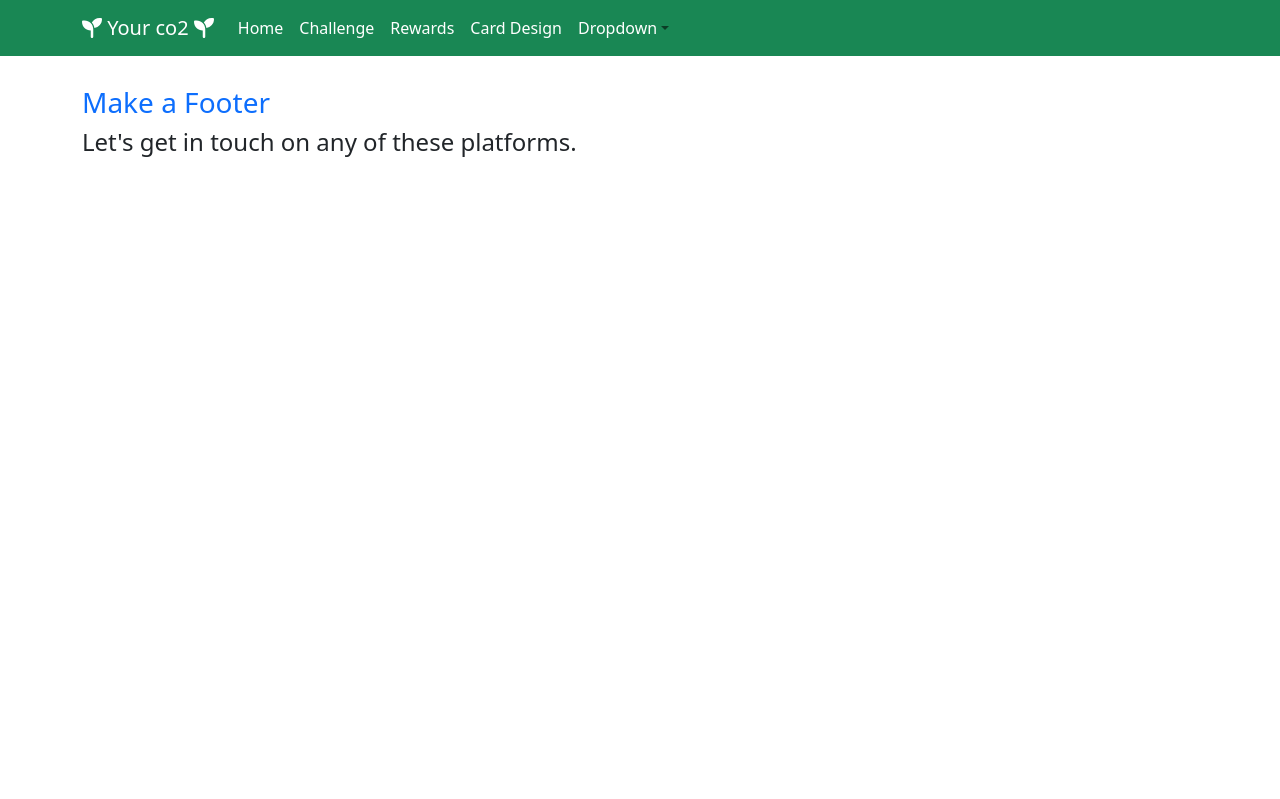
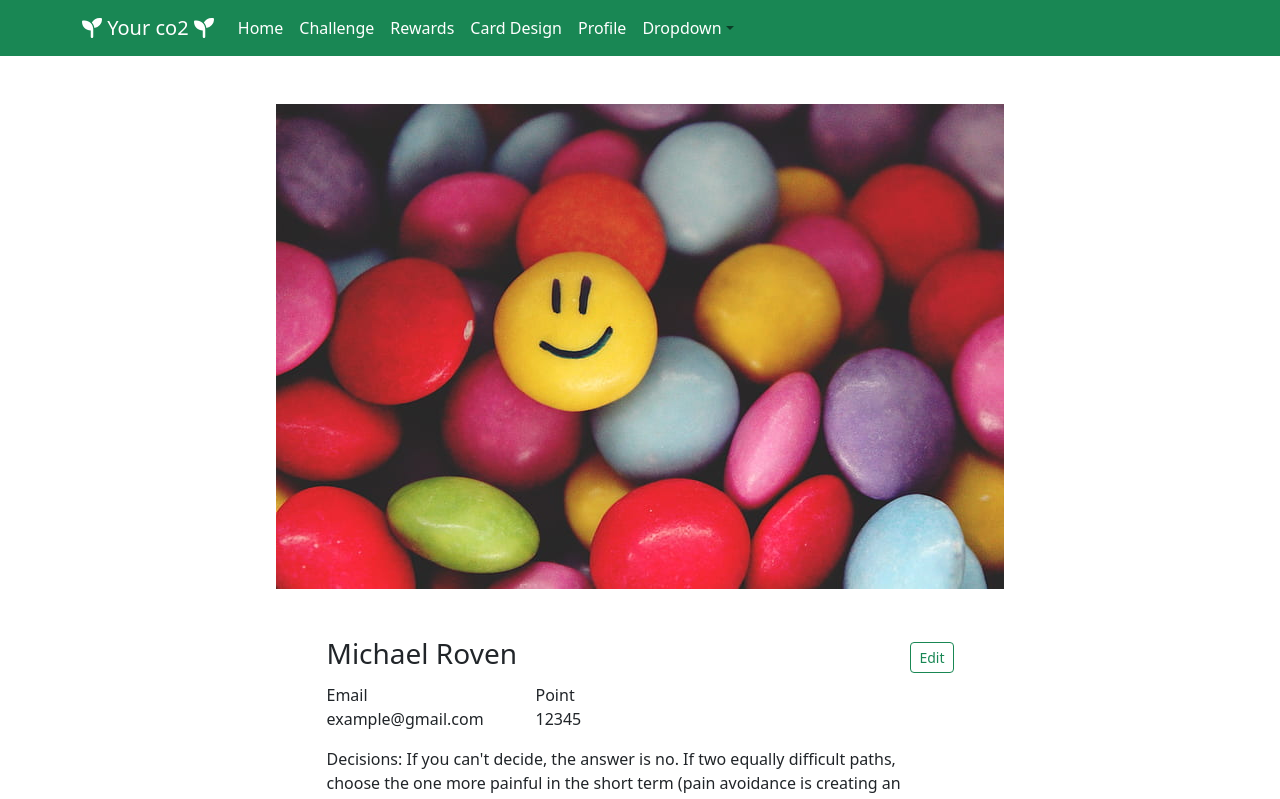
Before and after one commit to bagusnz/teamufo, a React (Create React App) app in the folder frontend/: page /profile in a window 1280 px wide. Shown: the top 799 px of the page. Built offline with nearby package versions, Linux system fonts and the light colour scheme.

Commit message:
add profile

```diff
--- a/frontend/src/App.js
+++ b/frontend/src/App.js
@@ -7,6 +7,7 @@ import RewardsCards from "./rewardsPage/RewardsCards";
 import Footer from "./Footer";
 import 'bootstrap/dist/css/bootstrap.min.css';
 import CardTemplate from "./cardTemplate/CardTemplate";
+import Profile from "./profile/Profile";
 
 
 const App = () => {
@@ -20,6 +21,7 @@ const App = () => {
           <Route path="/rewardsCards" element={<RewardsCards />} />
           <Route path="/card" element={<CardTemplate />} />
           <Route path="/home" element={<Home />} />
+          <Route path="/profile" element={<Profile />} />
         </Routes>
       </BrowserRouter>
         <Footer />
--- a/frontend/src/NavigationBar.jsx
+++ b/frontend/src/NavigationBar.jsx
@@ -19,6 +19,7 @@ const NavigationBar = () => {
             <Nav.Link href="/challengeCards" className="text-white"><span>Challenge</span></Nav.Link>
             <Nav.Link href="/rewardsCards" className="text-white"><span>Rewards</span></Nav.Link>
             <Nav.Link href="/card" className="text-white"><span>Card Design</span></Nav.Link>
+            <Nav.Link href="/profile" className="text-white"><span>Profile</span></Nav.Link>
             <NavDropdown title={ <span className="text-white my-auto">Dropdown</span>} id="basic-nav-dropdown" >
               <NavDropdown.Item href="#action/3.1">Action</NavDropdown.Item>
               <NavDropdown.Item href="#action/3.2">
--- /dev/null
+++ b/frontend/src/profile/Profile.js
@@ -0,0 +1,56 @@
+import React from 'react';
+import { Container, Row, Col, Button } from 'react-bootstrap';
+import profilePicture from '../img/smile.jpg'
+
+function Profile() {
+    return (
+        <section className="py-6 py-sm-12">
+            <Container>
+                <Row className="mt-5 justify-content-center">
+                    <Col xs={12} className="text-center mb-5">
+                        <img src={profilePicture} alt="profile" className="img-xxl shadow-xl" />
+                    </Col>
+                    <Row className="py-6">
+                        <Col></Col>
+                        <Col xs={12} md={7} className="mx-auto mx-sm-6 mx-md-1">
+                            <div className="d-flex justify-content-between align-items-center mb-1">
+                                <h3>Michael Roven</h3>
+                                <Button variant="outline-success" size="sm">
+                                    Edit
+                                </Button>
+                            </div>
+                            <Row className="m-lg-0 mb-lg-3">
+                                <Col>
+                                    <Row>
+                                        Email
+                                    </Row>
+                                    <Row>
+                                        example@gmail.com
+                                    </Row>
+                                </Col>
+                                <Col>
+                                    <Row>
+                                        Point
+                                    </Row>
+                                    <Row>
+                                        12345
+                                    </Row>
+                                </Col>
+                                <Col>
+                                </Col>
+                            </Row>
+                            <p className="font-weight-light">
+                                Decisions: If you can't decide, the answer is no. If two equally difficult
+                                paths, choose the one more painful in the short term (pain avoidance is creating an
+                                illusion of equality). Choose the path that leaves you more equanimous.
+                            </p>
+                        </Col>
+                        <Col></Col>
+                    </Row>
+                </Row>
+            </Container>
+        </section>
+    );
+}
+
+export default Profile;
```
Also changed, not shown: frontend/src/img/smile.jpg (added).
